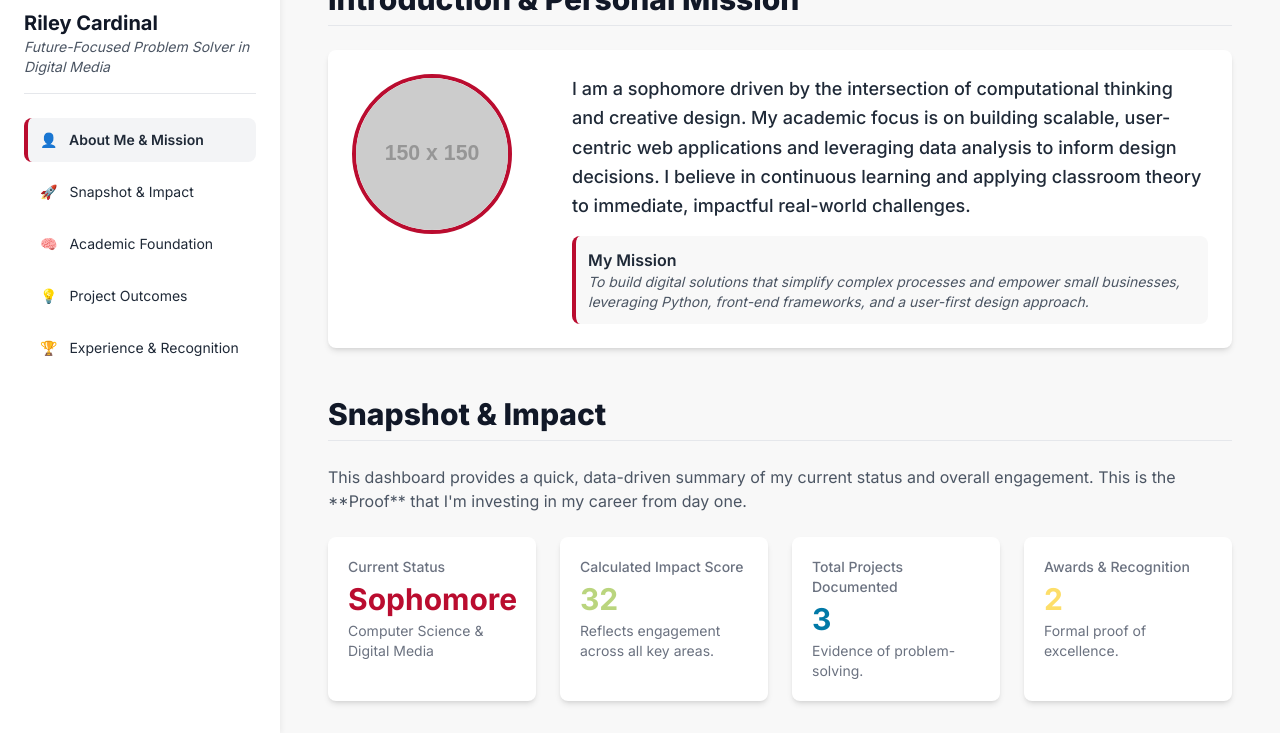
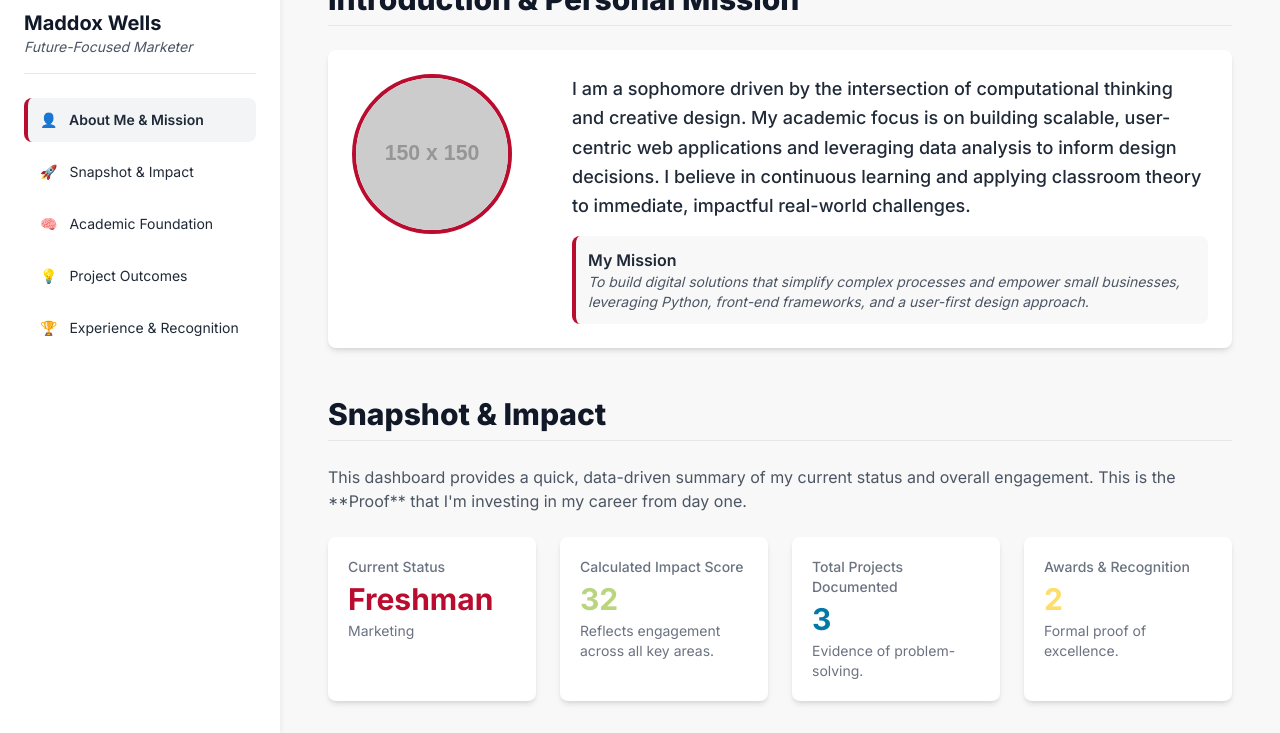
Before and after one commit to madwells06/pbl-portfolio, a plain HTML site: page index.html in a window 1280 px wide. Shown: the part 67-800 px from the top of the page. Drawn offline with nearby package versions, Linux system fonts and the light colour scheme; placeholder pictures from the web are drawn by us.

Commit message:
Update index.html

```diff
--- a/index.html
+++ b/index.html
@@ -255,10 +255,10 @@ CONFIRMATION: NO SVG graphics used. NO Mermaid JS used. -->
 
         // 1.1 PROFILE & BRANDING VARIABLES (REQUIRED)
         const profileData = {
-            studentName: "Riley Cardinal",
-            tagline: "Future-Focused Problem Solver in Digital Media",
-            currentYear: "Sophomore", // Freshman, Sophomore, Junior, Senior
-            major: "Computer Science & Digital Media",
+            studentName: "Maddox Wells",
+            tagline: "Future-Focused Marketer",
+            currentYear: "Freshman", // Freshman, Sophomore, Junior, Senior
+            major: "Marketing",
             gpa: 3.85,
             impactScoreMultiplier: 10, // Adjusts how much projects/awards count towards total impact
 
```
